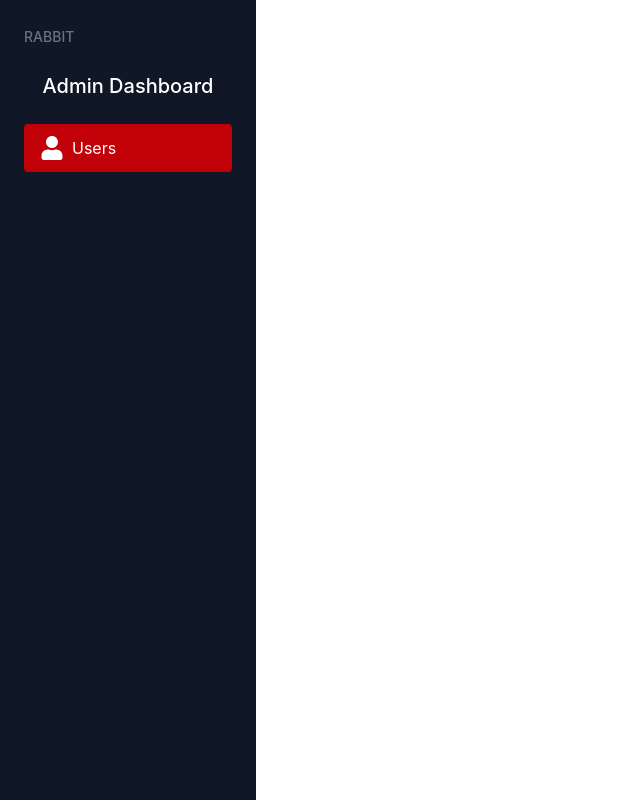
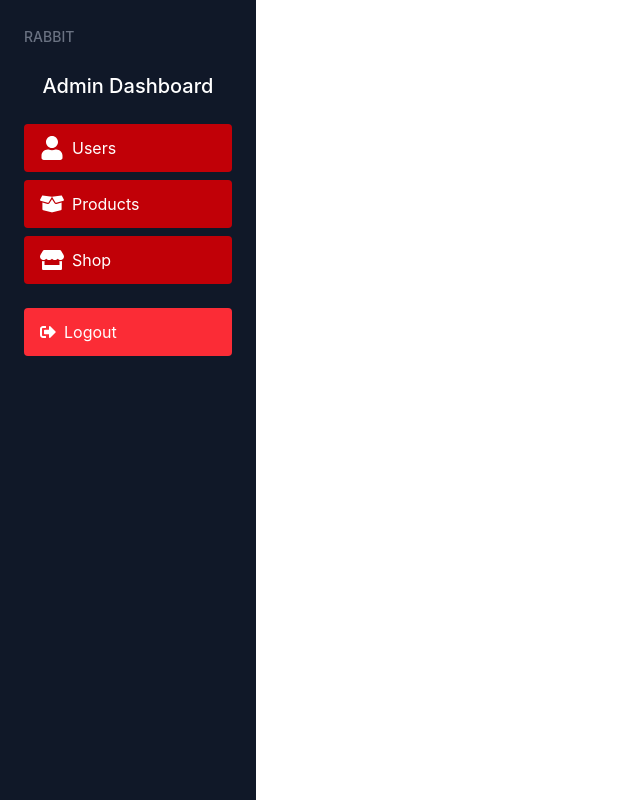
Before and after one commit to Dev-kayes/reddit, a React app in the folder frontEnd/: page /admin in a window 1280 px wide. Shown: the whole page, without its empty margins (0-640 px from the left). Built offline with nearby package versions, Linux system fonts and the light colour scheme; the HTML template or start-up script is replaced by a standard one.

Commit message:
Admin sidebar design is completed

```diff
--- a/frontEnd/src/components/Admin/AdminSideBar.jsx
+++ b/frontEnd/src/components/Admin/AdminSideBar.jsx
@@ -1,8 +1,18 @@
 import React from "react";
-import { FaUser } from "react-icons/fa";
-import { Link, NavLink } from "react-router";
+import {
+  FaBoxOpen,
+  FaClipboardList,
+  FaSignOutAlt,
+  FaStore,
+  FaUser,
+} from "react-icons/fa";
+import { Link, NavLink, useNavigate } from "react-router";
 
 const AdminSideBar = () => {
+  const navigate = useNavigate();
+  const handleLogOut = () => {
+    navigate("/");
+  };
   return (
     <div className="p-6">
       <div className="mb-6">
@@ -31,7 +41,48 @@ const AdminSideBar = () => {
           <FaUser size={24} />
           <span>Users</span>
         </NavLink>
+        <NavLink
+          to="/admin/products"
+          //   className={(isActive) =>
+          //     isActive
+          //      && "bg-red-700 text-white py-3 px-4 rounded flex items-center space-x-2 "
+
+          //   }
+          className={(isActive) =>
+            isActive
+              ? "bg-red-700 text-white py-3 px-4 rounded flex items-center space-x-2 "
+              : "text-gray-300 hover:bg-gray-700 hover:text-white py-3 px-4 rounded flex items-center space-x-2"
+          }
+        >
+          <FaBoxOpen size={24} />
+          <span>Products</span>
+        </NavLink>
+        <NavLink
+          to=""
+          //   className={(isActive) =>
+          //     isActive
+          //      && "bg-red-700 text-white py-3 px-4 rounded flex items-center space-x-2 "
+
+          //   }
+          className={(isActive) =>
+            isActive
+              ? "bg-red-700 text-white py-3 px-4 rounded flex items-center space-x-2 "
+              : "text-gray-300 hover:bg-gray-700 hover:text-white py-3 px-4 rounded flex items-center space-x-2"
+          }
+        >
+          <FaStore size={24} />
+          <span>Shop</span>
+        </NavLink>
       </nav>
+      <div className="mt-6">
+        <button
+          className="bg-red-500 hover:bg-red-700 text-white flex space-x-2 items-center py-3 px-4 rounded w-full"
+          onClick={handleLogOut}
+        >
+          <FaSignOutAlt />
+          <span>Logout</span>
+        </button>
+      </div>
     </div>
   );
 };
```
